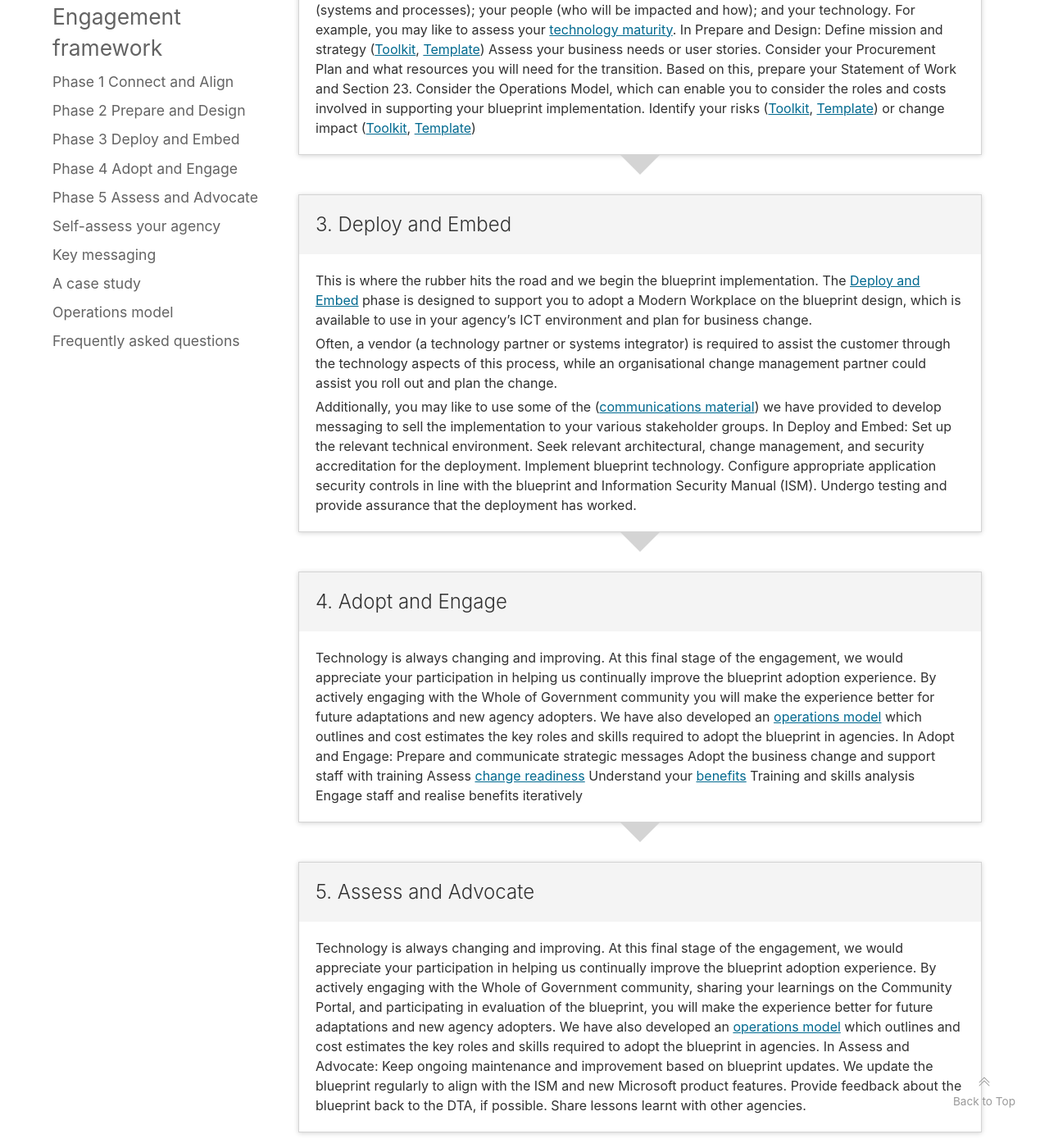
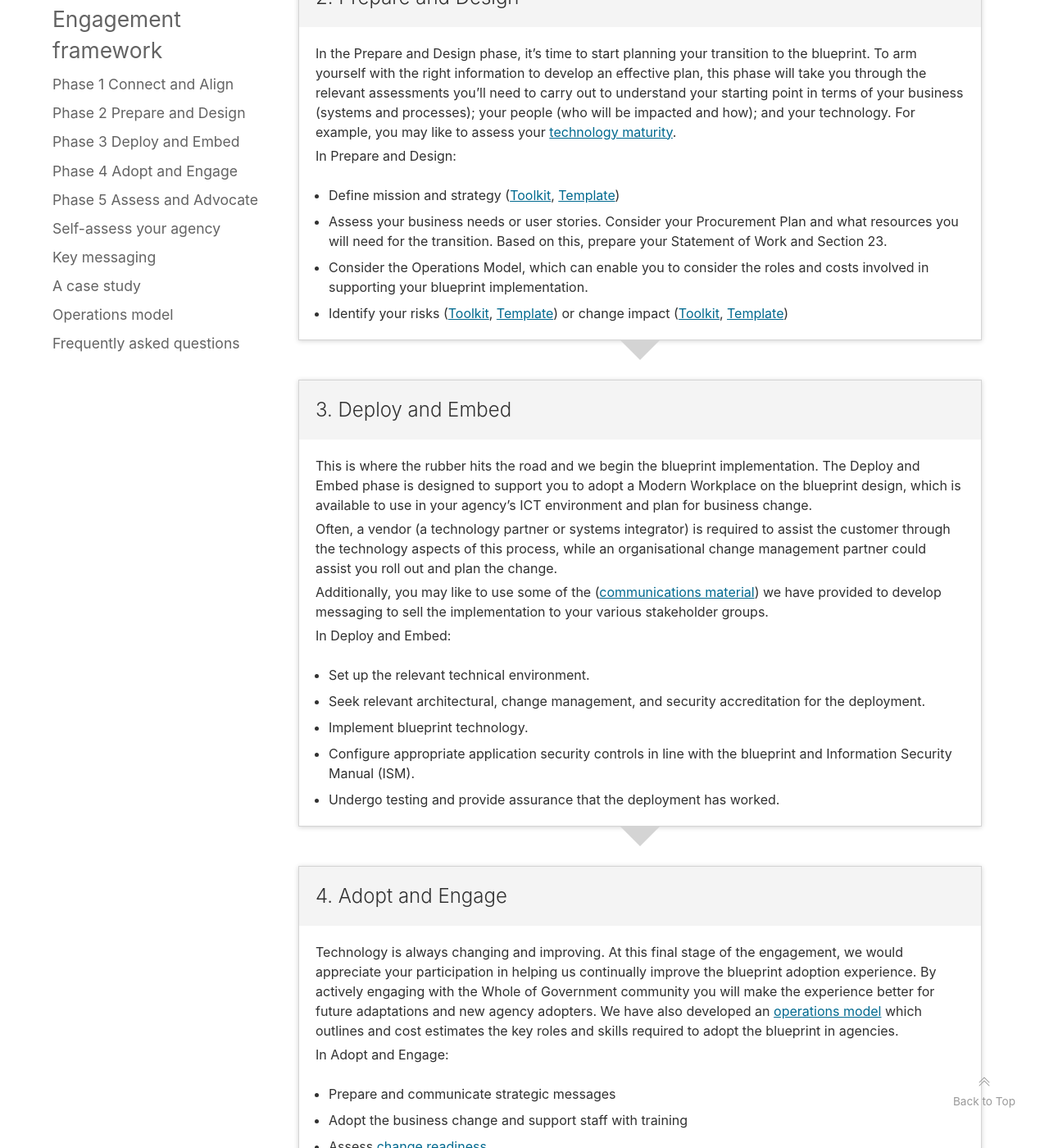
Before and after one commit to ASD-Blueprint/desktop.gov.au, a Jekyll site: the page built from about/business-change-guide.md, in a window 1280 px wide and 1400 px high, scrolled down 2227 px. Shown: the whole window at 82% size. Built offline with Jekyll 4.4.1, drawn with Linux system fonts in a browser that asks for light colours; comment, search, counter and statistics services are not loaded; some of the changed lines change nothing that is shown; some of the changed text lies outside the part shown.

Commit message:
Update business-change-guide.md
updating links to new nav panel

```diff
--- a/about/business-change-guide.md
+++ b/about/business-change-guide.md
@@ -1,56 +1,68 @@
 ---
 layout: engagement
-title: Protected Utility engagement framework
+title: Business change guide
 timeline:
 - title: 1. Connect and Align
   body: |
     This is where you start your blueprint adoption experience. The Connect and Align phase is about setting you up with a clear understanding of the [the blueprint](/blueprint/index.html) and how to align it to your business needs.
 
-    A large part of this phase is about being able to [self-identify your agency type](/assets/files/pdf/business-change-guide.pdf#page=8). We can also put you in touch with other agencies who have implemented technology based on the blueprint, which you can read about in our [case studies](/about/engagement/case-studies.html).
+    A large part of this phase is about being able to [self-identify your agency type](/assets/files/pdf/business-change-guide.pdf#page=8). We can also put you in touch with other agencies who have implemented technology based on the blueprint, which you can read about in our [case studies](case-studies.html).
+
     In Connect and Align:
-    Review the blueprint
-    Self-identify your agency type
-    Define initial needs, identify and enlist key stakeholders. Consider using our [personas](/about/personas.html) to understand potential needs and benefits.
-    Read the [case studies](/about/engagement/case-studies.html) or connect with another agency who has undergone a prior implementation.
+
+    * Review the blueprint
+    * Self-identify your agency type
+    * Define initial needs, identify and enlist key stakeholders. Consider using our [personas](personas.html) to understand potential needs and benefits.
+    * Read the [case studies](case-studies.html) or connect with another agency who has undergone a prior implementation.
 - title: 2. Prepare and Design
   body: |
-    In the Prepare and Design phase, it's time to start planning your transition to the blueprint. To arm yourself with the right information to develop an effective plan, this phase will take you through the relevant assessments you'll need to carry out to understand your starting point in terms of your business (systems and processes); your people (who will be impacted and how); and your technology. For example, you may like to assess your [technology maturity](/assets/files/pdf/dta-technology-maturity-assessment-toolkit.pdf).
-     In Prepare and Design:
-    Define mission and strategy ([Toolkit](/assets/files/pdf/dta-strategy-analysis-toolkit.pdf), [Template](/assets/files/xls/dta-strategy-analysis.xlsx))
-    Assess your business needs or user stories. Consider your Procurement Plan and what resources you will need for the transition. Based on this, prepare your Statement of Work and Section 23.
-    Consider the Operations Model, which can enable you to consider the roles and costs involved in supporting your blueprint implementation.
-    Identify your risks ([Toolkit](/assets/files/pdf/dta-risk-assessment-toolkit.pdf), [Template](/assets/files/pdf/dta-risk-assessment.xlsx)) or change impact ([Toolkit](/assets/files/pdf/dta-change-impact-assessment-toolkit.pdf), [Template](/assets/files/pdf/dta-change-impact-assessment.xlsx))
+    In the Prepare and Design phase, it's time to start planning your transition to the blueprint. To arm yourself with the right information to develop an effective plan, this phase will take you through the relevant assessments you'll need to carry out to understand your starting point in terms of your business (systems and processes); your people (who will be impacted and how); and your technology. For example, you may like to assess your [technology maturity](/assets/files/pdf/dta-technology-maturity-assessment-toolkit.pdf).
+
+    In Prepare and Design:
+
+    * Define mission and strategy ([Toolkit](/assets/files/pdf/dta-strategy-analysis-toolkit.pdf), [Template](/assets/files/xls/dta-strategy-analysis.xlsx))
+    * Assess your business needs or user stories. Consider your Procurement Plan and what resources you will need for the transition. Based on this, prepare your Statement of Work and Section 23.
+    * Consider the Operations Model, which can enable you to consider the roles and costs involved in supporting your blueprint implementation.
+    * Identify your risks ([Toolkit](/assets/files/pdf/dta-risk-assessment-toolkit.pdf), [Template](/assets/files/pdf/dta-risk-assessment.xlsx)) or change impact ([Toolkit](/assets/files/pdf/dta-change-impact-assessment-toolkit.pdf), [Template](/assets/files/pdf/dta-change-impact-assessment.xlsx))
 - title: 3. Deploy and Embed
   body: |
-   This is where the rubber hits the road and we begin the blueprint implementation. The [Deploy and Embed](/about/engagement/deploy-and-embed.html) phase is designed to support you to adopt a Modern Workplace on the blueprint design, which is available to use in your agency's ICT environment and plan for business change.
+    This is where the rubber hits the road and we begin the blueprint implementation. The Deploy and Embed phase is designed to support you to adopt a Modern Workplace on the blueprint design, which is available to use in your agency's ICT environment and plan for business change.
 
-   Often, a vendor (a technology partner or systems integrator) is required to assist the customer through the technology aspects of this process, while an organisational change management partner could assist you roll out and plan the change.
+    Often, a vendor (a technology partner or systems integrator) is required to assist the customer through the technology aspects of this process, while an organisational change management partner could assist you roll out and plan the change.
 
-   Additionally, you may like to use some of the ([communications material](/assets/files//pdf/business-change-guide.pdf#page=14)) we have provided to develop messaging to sell the implementation to your various stakeholder groups.
-   In Deploy and Embed:
-   Set up the relevant technical environment.
-   Seek relevant architectural, change management, and security accreditation for the deployment.
-   Implement blueprint technology.
-   Configure appropriate application security controls in line with the blueprint and Information Security Manual (ISM).
-   Undergo testing and provide assurance that the deployment has worked.
+    Additionally, you may like to use some of the ([communications material](/assets/files//pdf/business-change-guide.pdf#page=14)) we have provided to develop messaging to sell the implementation to your various stakeholder groups.
+
+    In Deploy and Embed:
+
+    * Set up the relevant technical environment.
+    * Seek relevant architectural, change management, and security accreditation for the deployment.
+    * Implement blueprint technology.
+    * Configure appropriate application security controls in line with the blueprint and Information Security Manual (ISM).
+    * Undergo testing and provide assurance that the deployment has worked.
 - title: 4. Adopt and Engage
   body: |
-    Technology is always changing and improving. At this final stage of the engagement, we would appreciate your participation in helping us continually improve the blueprint adoption experience. By actively engaging with the Whole of Government community you will make the experience better for future adaptations and new agency adopters. We have also developed an [operations model](/about/engagement/operations-model.html) which outlines and cost estimates the key roles and skills required to adopt the blueprint in agencies.
+    Technology is always changing and improving. At this final stage of the engagement, we would appreciate your participation in helping us continually improve the blueprint adoption experience. By actively engaging with the Whole of Government community you will make the experience better for future adaptations and new agency adopters. We have also developed an [operations model](operations-model.html) which outlines and cost estimates the key roles and skills required to adopt the blueprint in agencies.
+
     In Adopt and Engage:
-    Prepare and communicate strategic messages
-    Adopt the business change and support staff with training
-    Assess [change readiness](/assets/files/pdf/dta-change-impact-assessment.xlsx)
-    Understand your [benefits](/assets/files/pdf/dta-benefits-assessment-toolkit.pdf)
-    Training and skills analysis
-    Engage staff and realise benefits iteratively
+
+    * Prepare and communicate strategic messages
+    * Adopt the business change and support staff with training
+    * Assess [change readiness](/assets/files/pdf/dta-change-impact-assessment.xlsx)
+    * Understand your [benefits](/assets/files/pdf/dta-benefits-assessment-toolkit.pdf)
+    * Training and skills analysis
+    * Engage staff and realise benefits iteratively
+
 - title: 5. Assess and Advocate
   body: |
     Technology is always changing and improving. At this final stage of the engagement, we would appreciate your participation in helping us continually improve the blueprint adoption experience. By actively engaging with the Whole of Government community, sharing your learnings on the Community Portal, and participating in evaluation of the blueprint, you will make the experience better for future adaptations and new agency adopters.
-    We have also developed an [operations model](/about/engagement/operations-model.html) which outlines and cost estimates the key roles and skills required to adopt the blueprint in agencies.
+
+    We have also developed an [operations model](operations-model.html) which outlines and cost estimates the key roles and skills required to adopt the blueprint in agencies.
+
     In Assess and Advocate:
-    Keep ongoing maintenance and improvement based on blueprint updates. We update the blueprint regularly to align with the ISM and new Microsoft product features.
-    Provide feedback about the blueprint back to the DTA, if possible.
-    Share lessons learnt with other agencies.
+
+    * Keep ongoing maintenance and improvement based on blueprint updates. We update the blueprint regularly to align with the ISM and new Microsoft product features.
+    * Provide feedback about the blueprint back to the DTA, if possible.
+    * Share lessons learnt with other agencies.
 ---
 
 The [Protected Utility blueprint](/blueprint/index.html) provides a secure design for government agencies to standardise the way you work as well as communicate and collaborate securely. Adopting the blueprint is as much of a business transformation as it is a security and system process.
```
